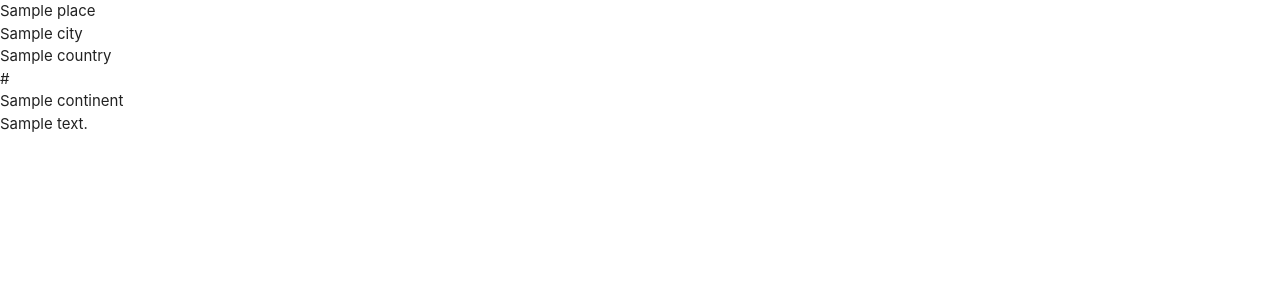
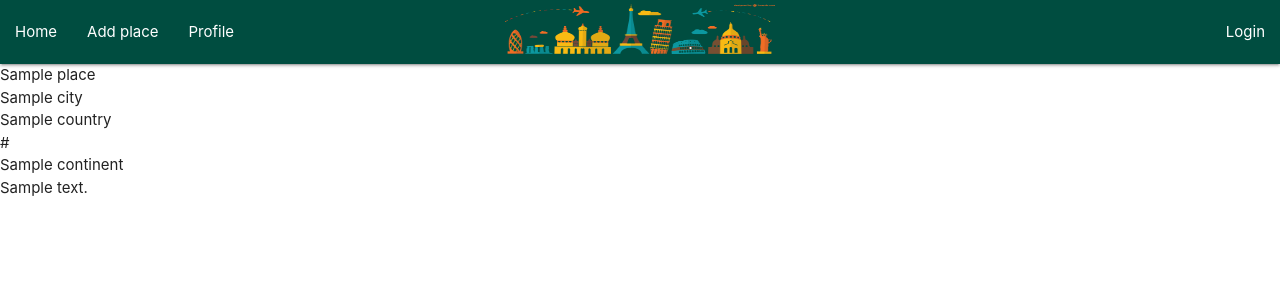
Before and after one commit to lonneke-dev/PlaceToGo, a Flask app: page / in a window 1280 px wide. Shown: the top 300 px of the page. Run offline with Flask 2, Linux system fonts and the light colour scheme; a database or web service that is not in the repository returns one stand-in record (values such as "Sample title"); some libraries are stand-ins or nearby versions.

Commit message:
Added the Materialize Navbar and Sidenav

```diff
--- a/static/css/style.css
+++ b/static/css/style.css
@@ -0,0 +1,6 @@
+
+.logo {
+    width: 270px;
+    height: 50px;
+    margin-top: 4px;
+}
--- a/static/js/script.js
+++ b/static/js/script.js
@@ -0,0 +1,3 @@
+$(document).ready(function(){
+    $('.sidenav').sidenav();
+  });
--- a/templates/base.html
+++ b/templates/base.html
@@ -4,8 +4,7 @@
     <meta charset="UTF-8">
     <meta name="viewport" content="width=device-width, initial-scale=1.0">
     <meta http-equiv="X-UA-Compatible" content="ie=edge">
-<link rel="stylesheet" href="https://cdnjs.cloudflare.com/ajax/libs/font-awesome/5.15.3/css/all.min.css"
-    integrity="sha512-iBBXm8fW90+nuLcSKlbmrPcLa0OT92xO1BIsZ+ywDWZCvqsWgccV3gFoRBv0z+8dLJgyAHIhR35VZc2oM/gI1w==" crossorigin="anonymous" referrerpolicy="no-referrer" />
+    <link href="https://fonts.googleapis.com/icon?family=Material+Icons" rel="stylesheet">
     <link rel="stylesheet" href="https://cdnjs.cloudflare.com/ajax/libs/materialize/1.0.0/css/materialize.min.css">
     <link rel="stylesheet" href="{{ url_for('static', filename='css/style.css') }}" type="text/css">
     {% block styles %}
@@ -13,6 +12,30 @@
     <title>Place To Go</title>
 </head>
 <body>
+
+    <header>
+        <nav>
+            <div class="nav-wrapper teal darken-4">
+              <a href="{{ url_for('get_places') }}" class="brand-logo center"><img src="../../static/images/logo.png" class="logo" alt="logo"></a>
+              <a href="#" data-target="mobile-demo" class="sidenav-trigger"><i class="material-icons">double_arrow</i></a>
+              <ul class="left hide-on-med-and-down">
+                <li><a href="{{ url_for('get_places') }}">Home</a></li>
+                <li><a href="addplace.html">Add place</a></li>
+                <li><a href="profile.html">Profile</a></li>
+              </ul>
+              <ul class="right hide-on-med-and-down">
+                <li><a href="login.html">Login</a></li>
+              </ul>
+            </div>
+        </nav>
+
+        <ul class="sidenav" id="mobile-demo">
+                <li><a href="{{ url_for('get_places') }}">Home</a></li>
+                <li><a href="addplace.html">Add place</a></li>
+                <li><a href="profile.html">Profile</a></li>
+                <li><a href="login.html">Login</a></li>
+        </ul>
+    </header>
 
     {% block content %}
     {% endblock %}
@@ -22,5 +45,6 @@
     <script src="{{ url_for('static', filename='js/script.js') }}"></script>
     {% block scripts %}
     {% endblock %}
+
 </body>
 </html>
```
Also changed, not shown: README.md, static/images/logo.png (added). Lines whose indentation alone changed are shown as unchanged.
